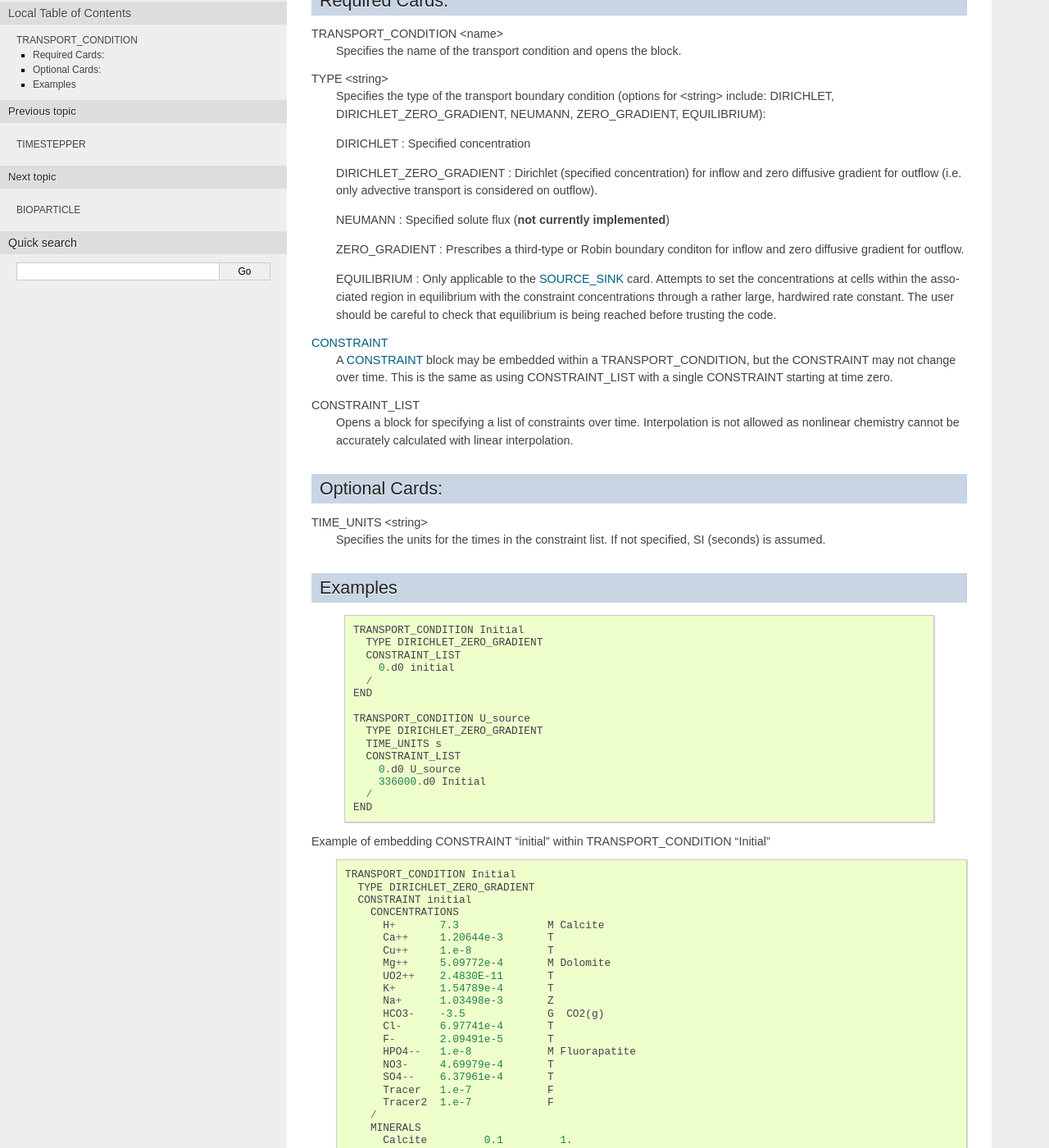
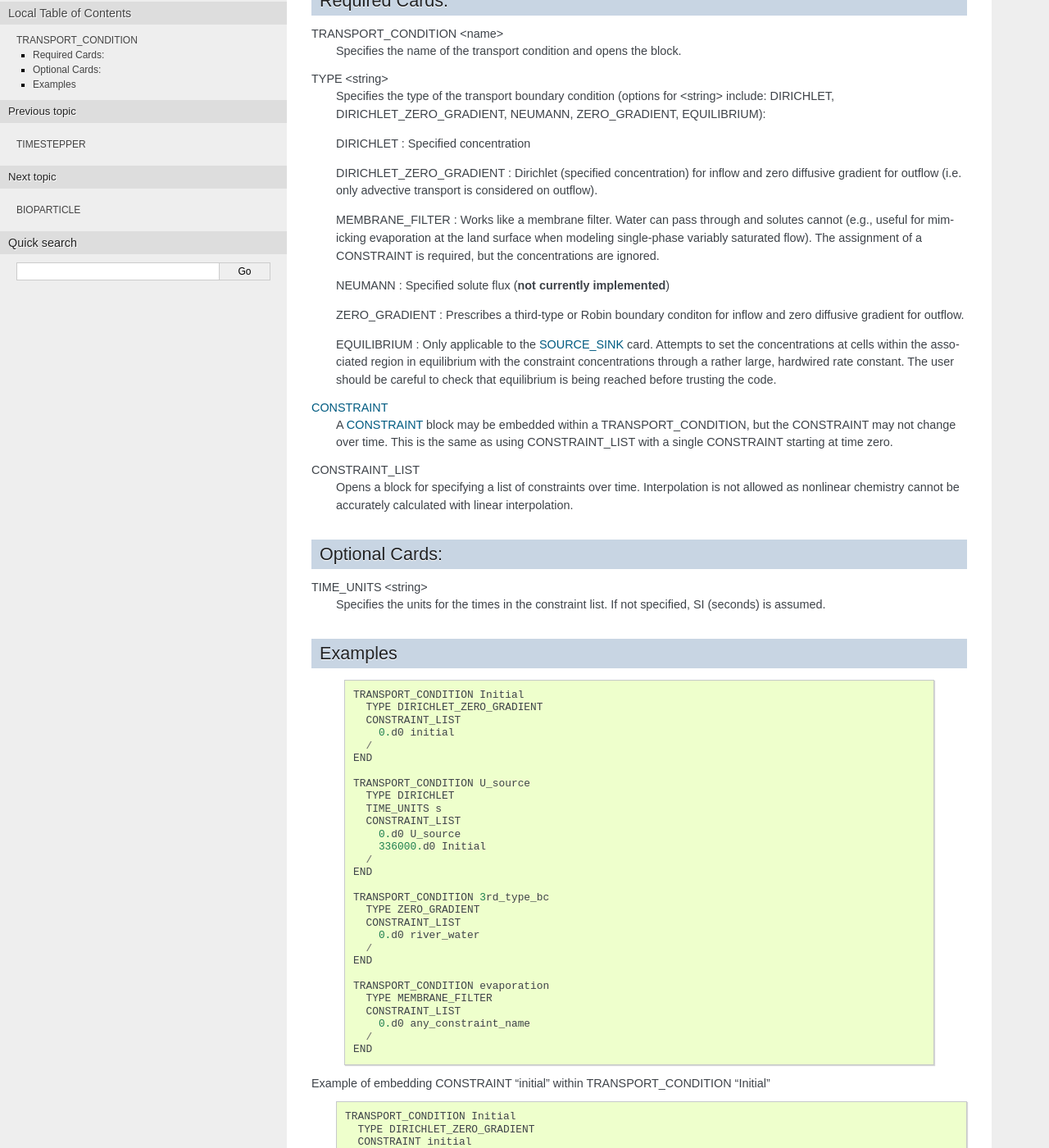
Before and after one commit to Miracloon/pflotran-documentation, a Sphinx documentation site: the page built from source/user_guide/cards/subsurface/transport_condition_card.rst, in a window 1280 px wide and 1400 px high, scrolled down 250 px. Shown: the whole window at 82% size. Built offline with Sphinx 7.4.7, drawn with Linux system fonts in a browser that asks for light colours.

Commit message:
Documenteded MEMBRANE_FILTER

```diff
--- a/source/user_guide/cards/subsurface/transport_condition_card.rst
+++ b/source/user_guide/cards/subsurface/transport_condition_card.rst
@@ -23,6 +23,11 @@ TYPE <string>
   DIRICHLET_ZERO_GRADIENT : Dirichlet (specified concentration) for inflow and
   zero diffusive gradient for outflow (i.e. only advective transport is
   considered on outflow).
+
+  MEMBRANE_FILTER : Works like a membrane filter. Water can pass through
+  and solutes cannot (e.g., useful for mimicking evaporation at the land
+  surface when modeling single-phase variably saturated flow). The assignment
+  of a CONSTRAINT is required, but the concentrations are ignored.
 
   NEUMANN : Specified solute flux (**not currently implemented**)
 
@@ -65,11 +70,25 @@ Examples
   END
 
   TRANSPORT_CONDITION U_source
-    TYPE DIRICHLET_ZERO_GRADIENT
+    TYPE DIRICHLET
     TIME_UNITS s
     CONSTRAINT_LIST
       0.d0 U_source
       336000.d0 Initial
+    /
+  END
+
+  TRANSPORT_CONDITION 3rd_type_bc
+    TYPE ZERO_GRADIENT
+    CONSTRAINT_LIST
+      0.d0 river_water
+    /
+  END
+
+  TRANSPORT_CONDITION evaporation
+    TYPE MEMBRANE_FILTER
+    CONSTRAINT_LIST
+      0.d0 any_constraint_name
     /
   END
 
```
